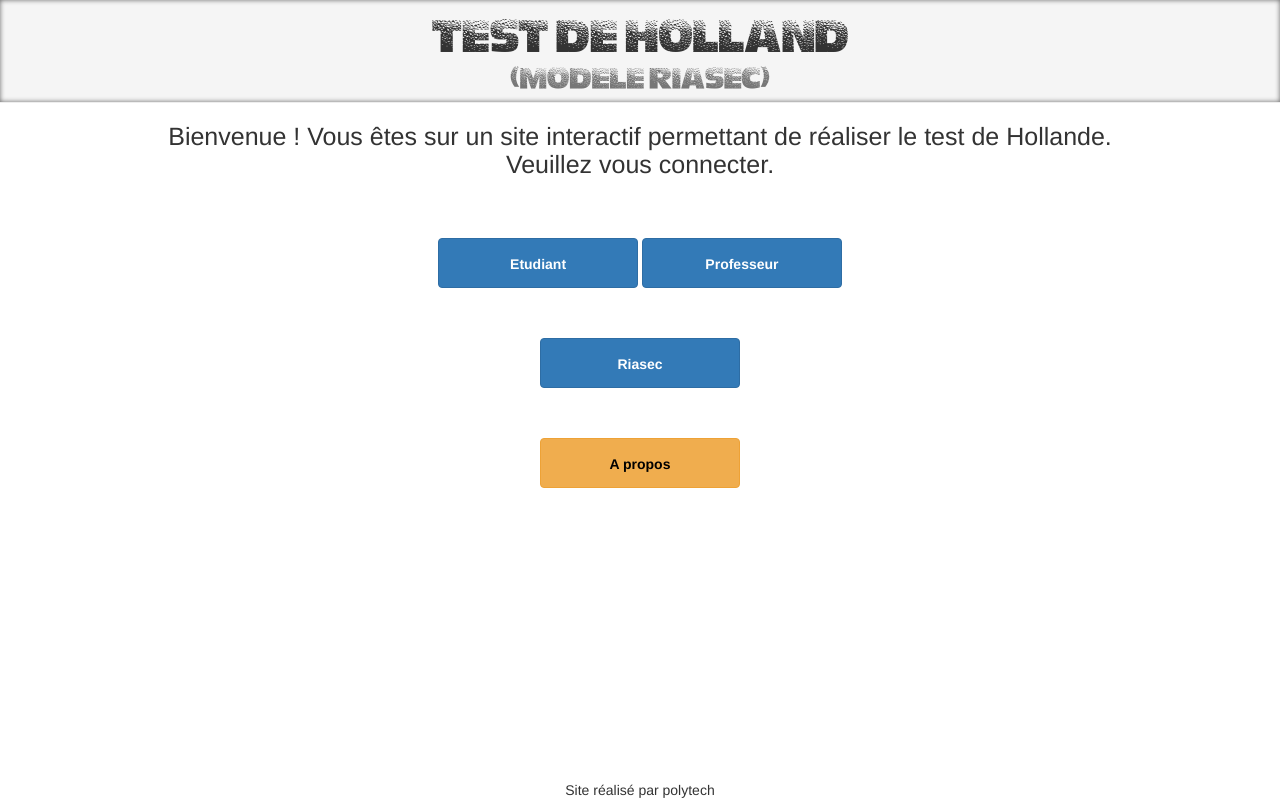
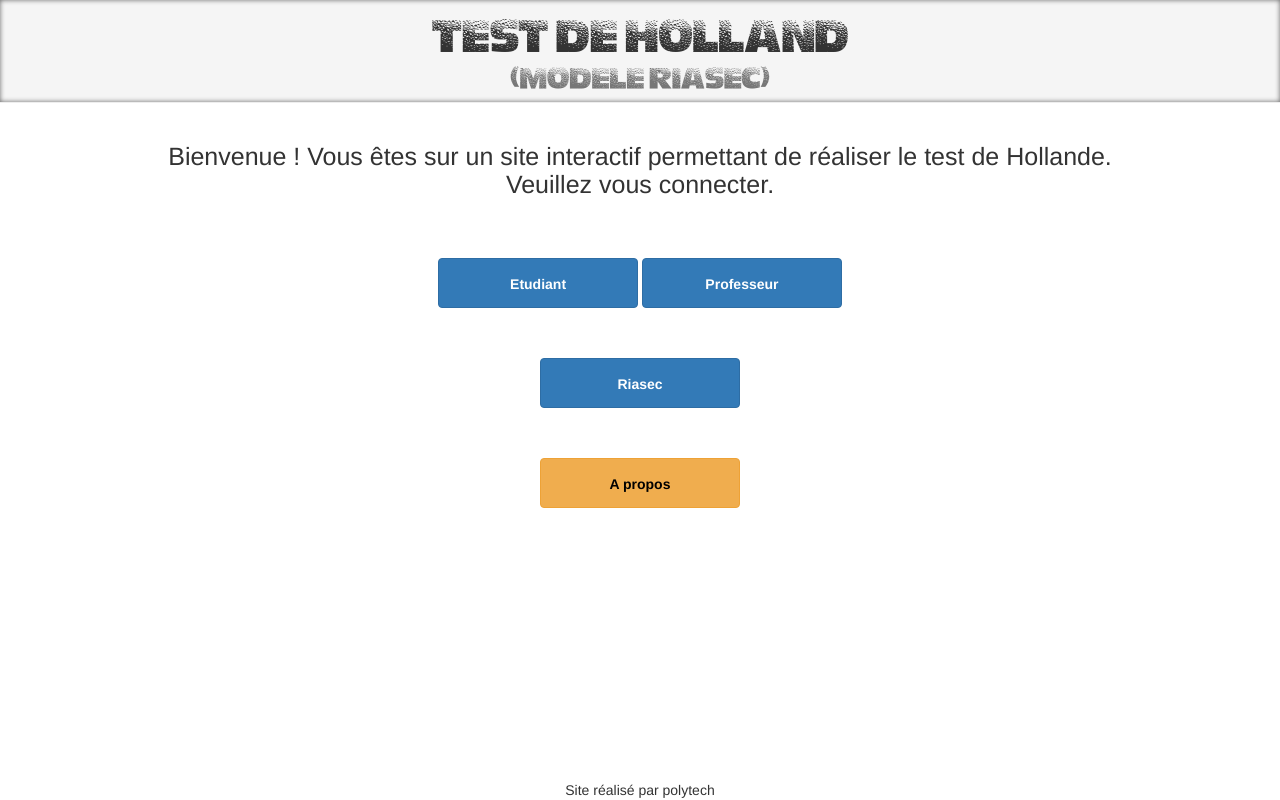
Before and after one commit to HmFlashy/Piscine, a PHP site: page /piscine/index.php in a window 1280 px wide. Run offline with PHP 8.4, Linux system fonts and the light colour scheme; some libraries are stand-ins or nearby versions.

Commit message:
petit margin

```diff
--- a/index.php
+++ b/index.php
@@ -24,7 +24,7 @@
 	<?php include_once('Model/verificationConnexion.php');?>
 	<?php include_once('blacklist/blacklist.php');?>
 	<?php include_once('Controller/Controller.entete.php');?>
-	<div id="corps" class="container" style="text-align: center; padding-bottom: 45px;">
+	<div id="corps" class="container" style="text-align: center; margin-top: 20px;">
 		<?php
 			if(!isset($session) || !verificationCookie($connexion, $session))
 			{
```
